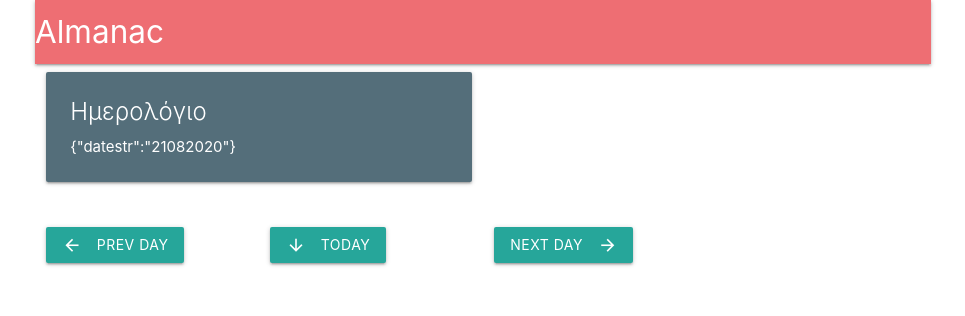
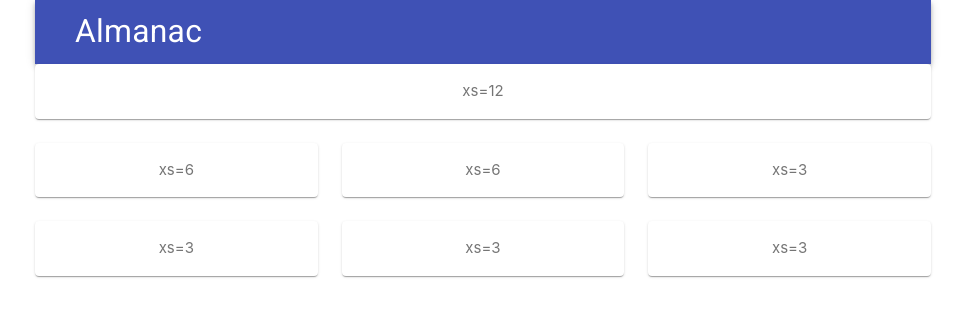
Before and after one commit to ifer/AlmanacService, a React (Create React App) app in the folder client/: page / in a window 1280 px wide. Shown: the top 316 px of the page, without its empty margins (157-1122 px from the left). Built offline with nearby package versions, Linux system fonts and the light colour scheme; no server answers.

Commit message:
material-ui setup started

```diff
--- a/client/package.json
+++ b/client/package.json
@@ -3,6 +3,8 @@
   "version": "0.1.0",
   "private": true,
   "dependencies": {
+    "@material-ui/core": "^4.11.0",
+    "@material-ui/icons": "^4.9.1",
     "@testing-library/jest-dom": "^4.2.4",
     "@testing-library/react": "^9.3.2",
     "@testing-library/user-event": "^7.1.2",
@@ -11,7 +13,6 @@
     "materialize-css": "^1.0.0-rc.2",
     "react": "^16.13.1",
     "react-dom": "^16.13.1",
-    "react-materialize": "^3.9.2",
     "react-redux": "^7.2.1",
     "react-router-dom": "^5.2.0",
     "react-scripts": "3.4.3",
--- a/client/public/index.html
+++ b/client/public/index.html
@@ -21,10 +21,13 @@
       work correctly both with client-side routing and a non-root public URL.
       Learn how to configure a non-root public URL by running `npm run build`.
     -->
-        <!-- Materialize icons -->
+        <!-- Materialize fonts (Roboto) -->
+        <link rel="stylesheet" href="https://fonts.googleapis.com/css?family=Roboto:300,400,500" />
+
+        <!-- Materialize font-icons -->
         <link href="https://fonts.googleapis.com/icon?family=Material+Icons" rel="stylesheet" />
 
-        <title>React App</title>
+        <title>Almanac</title>
     </head>
     <body>
         <noscript>You need to enable JavaScript to run this app.</noscript>
--- a/client/src/components/Header.js
+++ b/client/src/components/Header.js
@@ -1,43 +1,79 @@
 import React, { Component } from 'react';
-import { Link } from 'react-router-dom';
 // To connect to Redux
 import { connect } from 'react-redux';
 
+import { withStyles } from '@material-ui/core/styles';
+import AppBar from '@material-ui/core/AppBar';
+import Toolbar from '@material-ui/core/Toolbar';
+import Typography from '@material-ui/core/Typography';
+import Button from '@material-ui/core/Button';
+import { MenuItem } from '@material-ui/core';
+import Box from '@material-ui/core/Box';
+
+const useStyles = (theme) => ({
+    appBar: {
+        width: `calc(100% - 0px)`,
+        marginLeft: '10px',
+    },
+    menuButton: {
+        marginRight: theme.spacing(2),
+    },
+    login: {
+        color: 'cyan',
+        flexGrow: 1,
+        textTransform: 'none',
+    },
+    brandLogo: {
+        color: 'white',
+    },
+});
+
 class Header extends Component {
+    constructor(props) {
+        super(props);
+        this.renderNavitem = this.renderNavitem.bind(this);
+        this.classes = this.props.classes;
+        // const { classes } = this.props;
+    }
+
     // Return JSX piece of code that shows
     // the user auth state.
     // this.props.auth are injected by redux via mapStateToProps
-    renderContent() {
+    renderNavitem() {
         switch (this.props.auth) {
             case null:
                 return;
             case false:
                 return (
-                    <li>
-                        <a href="/auth/google">Login with Google</a>
-                    </li>
+                    <Typography variant="subtitle1" className={this.classes.login}>
+                        Login with Google
+                    </Typography>
                 );
             default:
                 return (
-                    <li>
-                        <a href="/api/logout">Logout</a>
-                    </li>
+                    <Typography variant="subtitle1" className={this.classes.login}>
+                        Logout
+                    </Typography>
                 );
         }
     }
 
     render() {
         return (
-            <nav>
-                <div className="nav-wrapper">
-                    <Link className="left brand-logo" to={this.props.auth ? '/surveys' : '/'}>
-                        Almanac
-                    </Link>
-                    <ul id="nav-mobile" className="right">
-                        {this.renderContent()}
-                    </ul>
-                </div>
-            </nav>
+            <div>
+                <AppBar color="primary" position="static">
+                    <Toolbar>
+                        <Box display="flex" flexGrow={1}>
+                            <MenuItem className={this.classes.brandLogo} to={this.props.auth ? '/surveys' : '/'}>
+                                <Typography variant="h4" color="inherit">
+                                    Almanac
+                                </Typography>
+                            </MenuItem>
+                        </Box>
+                        <Button href="/auth/google">{this.renderNavitem()}</Button>
+                    </Toolbar>
+                </AppBar>
+            </div>
         );
     }
 }
@@ -50,5 +86,7 @@ class Header extends Component {
 function mapStateToProps(state) {
     return { auth: state.auth };
 }
-
-export default connect(mapStateToProps)(Header);
+//plugin styles as props (material-ui)
+const styledHeader = withStyles(useStyles)(Header);
+//plugin state as props (redux)
+export default connect(mapStateToProps)(styledHeader);
--- a/client/src/components/Home.js
+++ b/client/src/components/Home.js
@@ -5,16 +5,30 @@ import { connect } from 'react-redux';
 // Import all action -creator functions
 import * as actions from '../actions';
 
+import { withStyles } from '@material-ui/core/styles';
+import Typography from '@material-ui/core/Typography';
+import Grid from '@material-ui/core/Grid';
+import Paper from '@material-ui/core/Paper';
+
 import moment from 'moment';
 
-import { Button, Row, Col, Card, Icon } from 'react-materialize';
+moment.locale('el');
 
-moment.locale('el');
+const useStyles = (theme) => ({
+    root: {
+        flexGrow: 1,
+    },
+    paper: {
+        padding: theme.spacing(2),
+        textAlign: 'center',
+        color: theme.palette.text.secondary,
+    },
+});
 
 class Home extends Component {
     constructor(props) {
         super(props);
-
+        this.classes = this.props.classes;
         this.gotoDate = this.gotoDate.bind(this);
     }
 
@@ -29,54 +43,31 @@ class Home extends Component {
     render() {
         return (
             <div>
-                <Row>
-                    <Col m={6} s={12}>
-                        <Card
-                            className="blue-grey darken-1"
-                            closeIcon={<Icon>close</Icon>}
-                            revealIcon={<Icon>more_vert</Icon>}
-                            textClassName="white-text"
-                            title="Ημερολόγιο"
-                        >
-                            {JSON.stringify(this.props.curdayinfo)}
-                        </Card>
-                    </Col>
-                </Row>
-                <Row>
-                    <Col m={3} s={6}>
-                        <Button
-                            node="button"
-                            waves="light"
-                            style={{ marginTop: '10px' }}
-                            onClick={() => this.gotoDate('prevDay')}
-                        >
-                            Prev day
-                            <Icon left>arrow_back</Icon>
-                        </Button>
-                    </Col>
-                    <Col m={3} s={6}>
-                        <Button
-                            node="button"
-                            waves="light"
-                            style={{ marginTop: '10px' }}
-                            onClick={() => this.gotoDate('today')}
-                        >
-                            Today
-                            <Icon left>arrow_downward</Icon>
-                        </Button>
-                    </Col>{' '}
-                    <Col m={3} s={6}>
-                        <Button
-                            node="button"
-                            waves="light"
-                            style={{ marginTop: '10px' }}
-                            onClick={() => this.gotoDate('nextDay')}
-                        >
-                            Next day
-                            <Icon right>arrow_forward</Icon>
-                        </Button>
-                    </Col>
-                </Row>
+                <div className={this.classes.root}>
+                    <Grid container spacing={3}>
+                        <Grid item xs={12}>
+                            <Paper className={this.classes.paper}>xs=12</Paper>
+                        </Grid>
+                        <Grid item xs={4}>
+                            <Paper className={this.classes.paper}>xs=6</Paper>
+                        </Grid>
+                        <Grid item xs={4}>
+                            <Paper className={this.classes.paper}>xs=6</Paper>
+                        </Grid>
+                        <Grid item xs={4}>
+                            <Paper className={this.classes.paper}>xs=3</Paper>
+                        </Grid>
+                        <Grid item xs={4}>
+                            <Paper className={this.classes.paper}>xs=3</Paper>
+                        </Grid>
+                        <Grid item xs={4}>
+                            <Paper className={this.classes.paper}>xs=3</Paper>
+                        </Grid>
+                        <Grid item xs={4}>
+                            <Paper className={this.classes.paper}>xs=3</Paper>
+                        </Grid>
+                    </Grid>
+                </div>
             </div>
         );
     }
@@ -95,6 +86,8 @@ function mapStateToProps(state) {
     return { curdayinfo: curdayinfo };
 }
 
+//plugin styles as props (material-ui)
+const styledHome = withStyles(useStyles)(Home);
 // With the statement below, actions will be passed to App as props
-export default connect(mapStateToProps, actions)(Home);
+export default connect(mapStateToProps, actions)(styledHome);
 // export default Home;
```
Also changed, not shown: client/src/components/Header0.js (added, +54 -0 lines), client/src/components/Header1.js (deleted, +0 -65 lines), client/src/components/Home0.js (added, +100 -0 lines), 1 other file (tests, documents, lock files or other folders).
